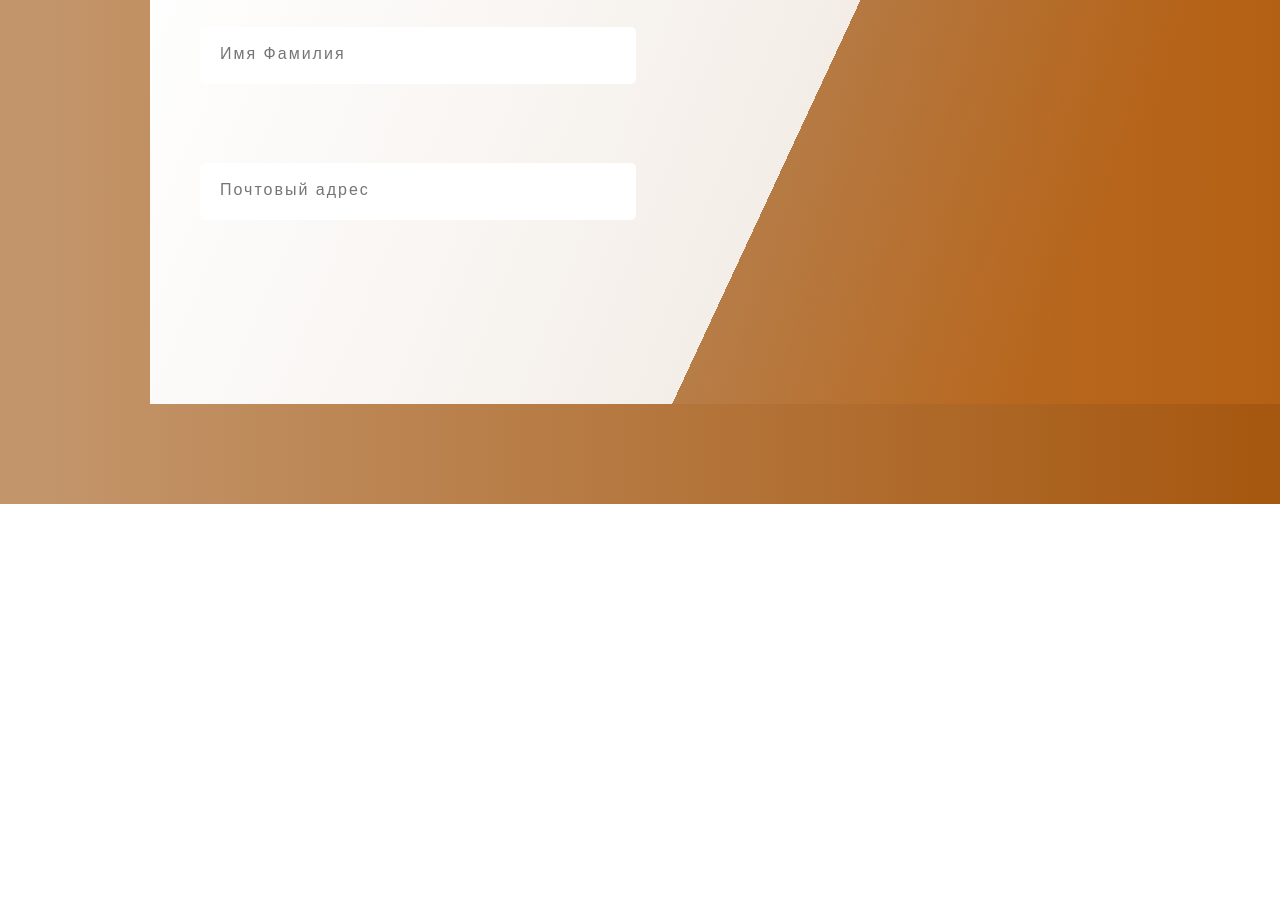
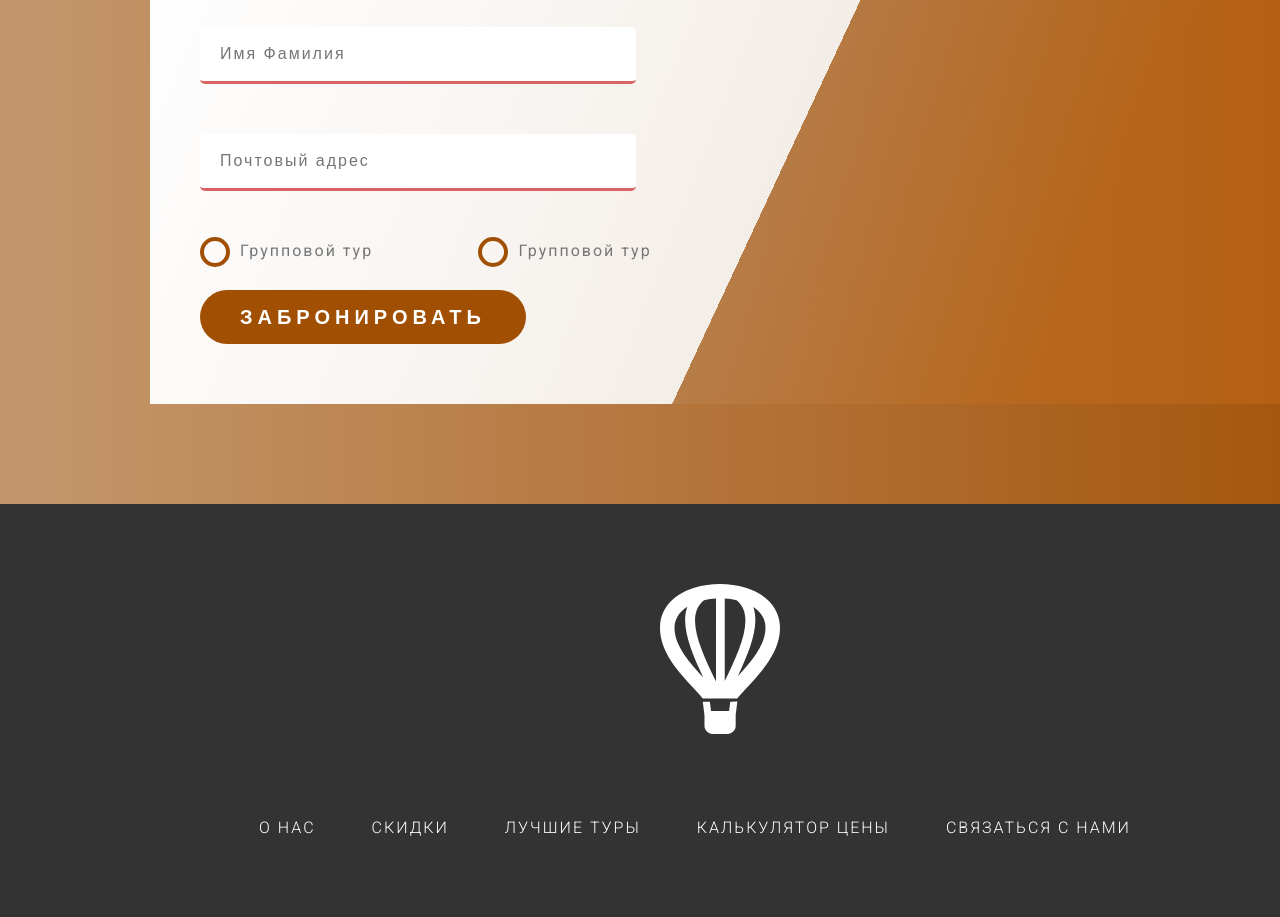
Before and after one commit to Chubss/ballons, a website: page src/index.html in a window 1280 px wide. Shown: the part 4641-5558 px from the top of the page. Before the commit the page ends 5145 px from the top, so only its background shows below. Drawn offline with Linux system fonts and the light colour scheme; files whose address does not match are found by name.

Commit message:
footer finished

```diff
--- a/src/index.html
+++ b/src/index.html
@@ -319,12 +319,48 @@
                                 <label class="form__label" for="email" required>Почтовый
                                     адрес</label>
                             </div>
+                            <div class="form__group">
+                                <div class="form__group-radio">
+                                    <input type="radio" class="form__input-radio" id="radio_1" name="checked">
+                                    <label for="radio_1" class="form__label-radio"> <span
+                                            class="form-button-radio"></span> Групповой тур</label>
+                                </div>
+                                <div class="form__group-radio">
+                                    <input type="radio" class="form__input-radio" id="radio_2" name="checked">
+                                    <label for="radio_2" class="form__label-radio"><span
+                                            class="form-button-radio"></span> Групповой тур</label>
+                                </div>
+                            </div>
+                            <div class="form__group">
+                                <button class="btn btn_brown">ЗАБРОНИРОВАТЬ</button>
+                            </div>
+
                         </form>
                     </div>
                 </div>
             </div>
         </section>
     </main>
+    <footer class="footer">
+        <div class="footer__container">
+            <div class="row tex-align-center">
+                <a href="" class="footer__logo">
+                    <img src="icons/header/Icon-logo.svg" alt="logo">
+                </a>
+            </div>
+            <div class="row">
+                <nav>
+                    <ul class="footer__list">
+                        <li class="footer__item"><a href="#" class="footer__link">О НАС</a></li>
+                        <li class="footer__item"><a href="#" class="footer__link">СКИДКИ</a></li>
+                        <li class="footer__item"><a href="#" class="footer__link">ЛУЧШИЕ ТУРЫ</a></li>
+                        <li class="footer__item"><a href="#" class="footer__link">КАЛЬКУЛЯТОР ЦЕНЫ</a></li>
+                        <li class="footer__item"><a href="#" class="footer__link">СВЯЗАТЬСЯ С НАМИ</a></li>
+                    </ul>
+                </nav>
+            </div>
+        </div>
+    </footer>
 
 
 
--- a/src/sass/components/_buttons.scss
+++ b/src/sass/components/_buttons.scss
@@ -10,6 +10,7 @@
     }
 
 
+    &,
     &:link,
     &:visited {
         margin: 0 auto;
@@ -24,6 +25,7 @@
         padding: 15px 40px;
         transition: all .3s;
         color: $main_text_color;
+        border: none;
 
 
     }
@@ -58,6 +60,16 @@
 
 
     }
+
+    &_brown {
+        background-color: $brown-color-dark;
+        color: #fff;
+
+        &::after {
+            background-color: $brown-color-dark;
+        }
+
+    }
 }
 
 .btn-content {
--- a/src/sass/components/_form.scss
+++ b/src/sass/components/_form.scss
@@ -12,6 +12,12 @@
             margin-bottom: 5rem;
         }
 
+        &:nth-child(4) {
+            margin-bottom: 3rem;
+        }
+
+        position: relative;
+
         .form {
             &__input {
                 width: 40%;
@@ -23,7 +29,9 @@
                 border: none;
                 border-radius: .5rem;
                 overflow: hidden;
-                border-bottom: .3rem solid transparent;
+                border-bottom: .3rem solid #D76363;
+
+
 
                 &:focus {
                     outline: none;
@@ -42,11 +50,7 @@
                 visibility: hidden;
                 transform: translateY(-3rem);
 
-
             }
-
-
-
 
             &__label {
                 font-weight: 400;
@@ -57,14 +61,68 @@
                 margin-top: 1rem;
                 margin-left: 2rem;
                 transition: all .7s;
+                position: absolute;
 
             }
 
+            &__group-radio {
+                display: inline-block;
+                width: 25%;
+            }
+
+
+            &__input-radio {
+                display: none;
+            }
+
+            &__label-radio {
+                position: relative;
+                font-weight: 400;
+                letter-spacing: .2rem;
+                cursor: pointer;
+                padding-left: 4rem;
+
+            }
+
+            &-button-radio {
+                position: absolute;
+                height: 3rem;
+                width: 3rem;
+                border-radius: 50%;
+                border: .4rem solid $brown-color-dark;
+                display: block;
+                top: -.4rem;
+                left: 0;
+
+                &:after {
+                    content: "";
+                    position: absolute;
+                    width: 1.4rem;
+                    height: 1.4rem;
+                    display: block;
+                    background: $brown-color-dark;
+                    border-radius: 50%;
+                    top: 50%;
+                    left: 50%;
+                    transform: translate(-50%, -50%);
+                    opacity: 0;
+                }
+
+            }
+
+            &__input-radio:checked~.form__label-radio .form-button-radio::after {
+                opacity: 1;
+            }
+
+            // &__input-radio:checked~ {
+            //     .form__label-radio {
+            //         .form-button-radio::after {
+            //             opacity: 1;
+            //         }
+            //     }
+            // }
 
         }
 
-
-
-
     }
 }
--- /dev/null
+++ b/src/sass/layout/_footer.scss
@@ -0,0 +1,55 @@
+.footer {
+
+    &__container {
+        padding: 8rem 0;
+        background-color: #333333;
+    }
+
+    &__logo {
+        img {
+            width: 12rem;
+        }
+    }
+
+    &__list {
+        list-style-type: none;
+        text-align: center;
+
+
+
+    }
+
+    &__item {
+        display: inline-block;
+
+        &:not(last-child) {
+            margin-right: 5rem;
+        }
+
+
+    }
+
+    &__link {
+
+
+        &:link,
+        &:visited {
+            color: #FFFFFF;
+            text-decoration: none;
+            text-transform: uppercase;
+            font-weight: 300;
+            font-size: 1.6rem;
+            letter-spacing: .2rem;
+            display: inline-block;
+            transition: all .3s;
+
+        }
+
+        &:hover {
+            color: $brown-color-dark;
+            text-shadow: $h2-shadow;
+            transform: rotate(5deg) scale(1.2);
+        }
+
+    }
+}
--- a/src/sass/pages/_home.scss
+++ b/src/sass/pages/_home.scss
@@ -7,8 +7,6 @@
     }
 
 }
-
-
 
 .feedback {
     &__container {
@@ -22,4 +20,8 @@
         padding: 10rem;
         background: linear-gradient(90deg, #C3956A 3.65%, #A24F03 100%);
     }
+
+    &-box {
+        min-height: 50rem;
+    }
 }
--- a/src/sass/style.scss
+++ b/src/sass/style.scss
@@ -19,3 +19,4 @@
 @import "components/feedback";
 @import "components/bg-video";
 @import "components/form";
+@import "layout/footer"
```
Also changed, not shown: src/css/style.min.css.
